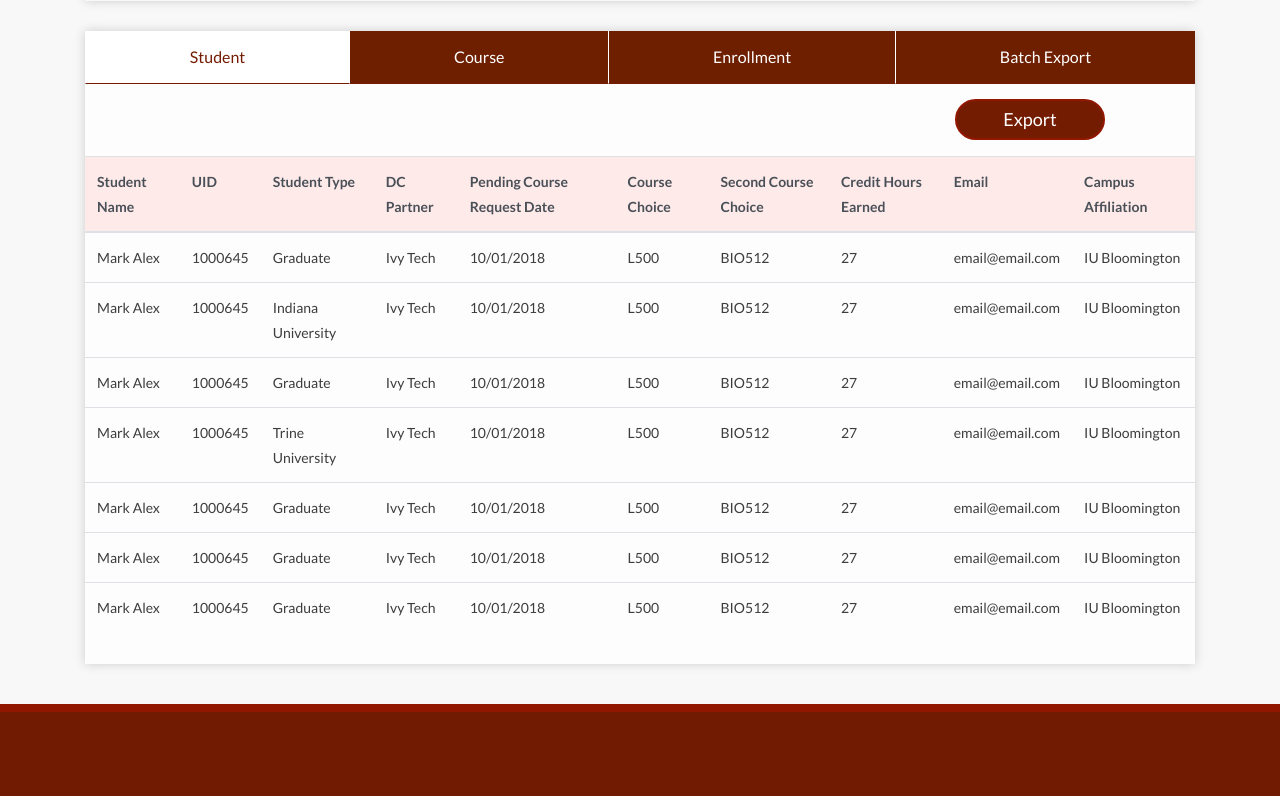
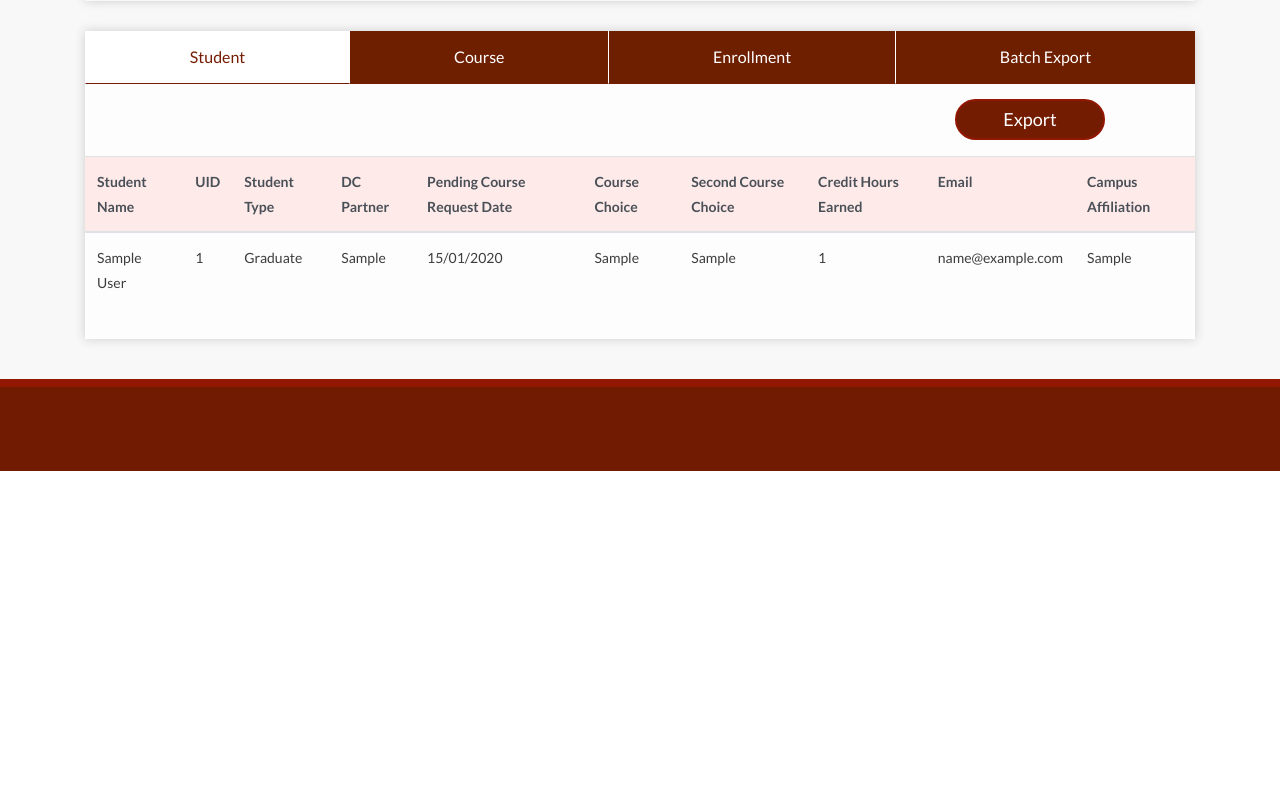
Before and after one commit to supportradcube/IU-Dial, a Django app: page / in a window 1280 px wide. Shown: the part 596-1392 px from the top of the page. After the commit the page ends 1067 px from the top, so only its background shows below. Run offline with Django 3.2, Linux system fonts and the light colour scheme; tables that the repository leaves empty hold one stand-in row (values such as "Sample post"); some libraries are stand-ins or nearby versions.

Commit message:
Database Structure : Student Module

```diff
--- a/iu_dual_credit/settings.py
+++ b/iu_dual_credit/settings.py
@@ -45,7 +45,7 @@ MIDDLEWARE = [
     'django.middleware.clickjacking.XFrameOptionsMiddleware',
 ]
 
-# AUTH_USER_MODEL = "search_module.MyUser"
+AUTH_USER_MODEL = "search_module.MyUser"
 
 ROOT_URLCONF = 'iu_dual_credit.urls'
 
--- a/search_module/models.py
+++ b/search_module/models.py
@@ -1,6 +1,8 @@
+import uuid
 from django.db import models
 from languages.fields import LanguageField
 from django.contrib.auth.models import BaseUserManager, AbstractBaseUser
+from django.contrib.auth.models import PermissionsMixin
 
 
 class MyUserManager(BaseUserManager):
@@ -8,16 +10,20 @@ class MyUserManager(BaseUserManager):
         user = self.model(email=email)
         user.set_password(password)
         user.is_superuser = True
+        user.is_staff = True
         user.is_active = True
         user.save(using=self._db)
         return user
 
 
-class MyUser(AbstractBaseUser):
+class MyUser(AbstractBaseUser, PermissionsMixin):
     """docstring for MyUser"""
     email = models.EmailField(max_length=40, unique=True)
     is_superuser = models.BooleanField(
         'Super User', default=False
+    )
+    is_staff = models.BooleanField(
+        'Staff User', default=False
     )
     is_active = models.BooleanField(
         'Active', default=False
@@ -26,7 +32,7 @@ class MyUser(AbstractBaseUser):
         auto_now_add=True
     )
     objects = MyUserManager()
-    # USERNAME_FIELD = 'email'
+    USERNAME_FIELD = 'email'
 
     def __str__(self):
         """
@@ -34,11 +40,23 @@ class MyUser(AbstractBaseUser):
         """
         return self.email
 
+    def get_short_name(self):
+        "Returns the short name for the user."
+        return self.email
+
+    class Meta:
+        """docstring for meta"""
+        verbose_name_plural = "User Management"
+
+
 # ----------------------------- Student Module ------------------------------
 
 
 class Student(models.Model):
 
+    uuid = models.UUIDField(
+        default=uuid.uuid4, editable=False
+    )
     username = models.CharField(max_length=40)
     uid = models.CharField(
         max_length=20, null=True, blank=True
@@ -114,7 +132,7 @@ class Student(models.Model):
         """
         :return: the id
         """
-        return self.id
+        return str(self.id)
 
     class Meta:
         """docstring for meta"""
@@ -167,7 +185,7 @@ class Address(models.Model):
         """
         :return: the student
         """
-        return self.student
+        return str(self.student)
 
 
 class EducatorRole(models.Model):
--- a/search_module/urls.py
+++ b/search_module/urls.py
@@ -10,7 +10,7 @@ app_name = 'search_module'
 urlpatterns = [
 
     url(r'^$', views.StudentSearchView.as_view(), name='search'),
-    url(r'^student-details$', views.StudentDetailsView.as_view(),
+    url(r'^student-details/(?P<student_id>[0-9a-f-]+)$', views.StudentDetailsView.as_view(),
         name='student-details'),
     url(r'^course-details$', views.CourseDetailsView.as_view(),
         name='course-details'),
--- a/search_module/views.py
+++ b/search_module/views.py
@@ -7,14 +7,16 @@ class StudentSearchView(View):
     """Landing page / Search screen View"""
 
     def get(self, request):
-        return render(request, 'search_screen.html')
+        students = Student.objects.all()
+        return render(request, 'search_screen.html', {'students': students, })
 
 
 class StudentDetailsView(View):
     """Student Details View"""
 
-    def get(self, request):
-        return render(request, 'student_details.html')
+    def get(self, request, student_id):
+        student = Student.objects.get(uuid=student_id)
+        return render(request, 'student_details.html', {'student': student, })
 
 
 class CourseDetailsView(View):
--- a/templates/search_screen.html
+++ b/templates/search_screen.html
@@ -283,90 +283,20 @@
                            </tr>
                         </thead>
                         <tbody>
-                           <tr id="student-details_{{student.id}}">
-                              <td scope="row">Mark Alex</td>
-                              <td>1000645</td>
-                              <td>Graduate</td>
-                              <td>Ivy Tech</td>
-                              <td>10/01/2018</td>
-                              <td>L500</td>
-                              <td>BIO512</td>
-                              <td>27</td>
-                              <td>email@email.com</td>
-                              <td>IU Bloomington</td>
+                           {% for student in students %}
+                           <tr class="student-details" id="{{student.uuid}}">
+                              <td scope="row">{{student.student_name}}</td>
+                              <td>{% if student.uid == None %}-{% else %}{{student.uid}}{% endif %}</td>
+                              <td>{{student.student_type}}</td>
+                              <td>{{student.dc_partner}}</td>
+                              <td>{{student.pending_course_request_date|date:'d/m/Y'}}</td>
+                              <td>{{student.course_choice}}</td>
+                              <td>{{student.second_course_choice}}</td>
+                              <td>{{student.credit_hours_earned}}</td>
+                              <td>{{student.email}}</td>
+                              <td>{{student.campus_affilation}}</td>
                            </tr>
-                           <tr id="student-details_{{student.id}}">
-                              <td scope="row">Mark Alex</td>
-                              <td>1000645</td>
-                              <td>Indiana University</td>
-                              <td>Ivy Tech</td>
-                              <td>10/01/2018</td>
-                              <td>L500</td>
-                              <td>BIO512</td>
-                              <td>27</td>
-                              <td>email@email.com</td>
-                              <td>IU Bloomington</td>
-                           </tr>
-                           <tr id="student-details_{{student.id}}">
-                              <td scope="row">Mark Alex</td>
-                              <td>1000645</td>
-                              <td>Graduate</td>
-                              <td>Ivy Tech</td>
-                              <td>10/01/2018</td>
-                              <td>L500</td>
-                              <td>BIO512</td>
-                              <td>27</td>
-                              <td>email@email.com</td>
-                              <td>IU Bloomington</td>
-                           </tr>
-                           <tr id="student-details_{{student.id}}">
-                              <td scope="row">Mark Alex</td>
-                              <td>1000645</td>
-                              <td>Trine University</td>
-                              <td>Ivy Tech</td>
-                              <td>10/01/2018</td>
-                              <td>L500</td>
-                              <td>BIO512</td>
-                              <td>27</td>
-                              <td>email@email.com</td>
-                              <td>IU Bloomington</td>
-                           </tr>
-                           <tr id="student-details_{{student.id}}">
-                              <td scope="row">Mark Alex</td>
-                              <td>1000645</td>
-                              <td>Graduate</td>
-                              <td>Ivy Tech</td>
-                              <td>10/01/2018</td>
-                              <td>L500</td>
-                              <td>BIO512</td>
-                              <td>27</td>
-                              <td>email@email.com</td>
-                              <td>IU Bloomington</td>
-                           </tr>
-                           <tr id="student-details_{{student.id}}">
-                              <td scope="row">Mark Alex</td>
-                              <td>1000645</td>
-                              <td>Graduate</td>
-                              <td>Ivy Tech</td>
-                              <td>10/01/2018</td>
-                              <td>L500</td>
-                              <td>BIO512</td>
-                              <td>27</td>
-                              <td>email@email.com</td>
-                              <td>IU Bloomington</td>
-                           </tr>
-                           <tr id="student-details_{{student.id}}">
-                              <td scope="row">Mark Alex</td>
-                              <td>1000645</td>
-                              <td>Graduate</td>
-                              <td>Ivy Tech</td>
-                              <td>10/01/2018</td>
-                              <td>L500</td>
-                              <td>BIO512</td>
-                              <td>27</td>
-                              <td>email@email.com</td>
-                              <td>IU Bloomington</td>
-                           </tr>
+                           {% endfor %}
                         </tbody>
                      </table>
                </div>
@@ -525,14 +455,10 @@
 </div>
 <script src="{% static 'js/jquery-3.3.1.min.js' %}"></script>
 <script>
-   $("#student-details").click(function () {
-      window.location = "/student-details";
-   });
-   $("#course-details").click(function () {
-      window.location = "/course-details";
-   });
-   $("#enrollment-details").click(function () {
-      window.location = "/enrollment-details";
+
+   $('tr').bind('click', function () {
+      student_id = this.id;
+      window.location = "/student-details/"+student_id
    });
 </script>
 {% endblock %}
```
Also changed, not shown: search_module/admin.py (+36 -11 lines), templates/student_details.html (+25 -19 lines), search_module/migrations/0002_auto_20190107_0715.py (added), search_module/migrations/0003_auto_20190107_1044.py (added).
